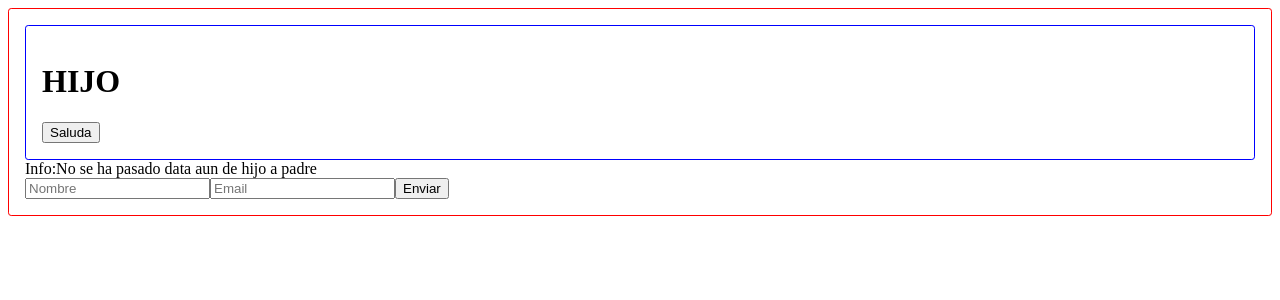
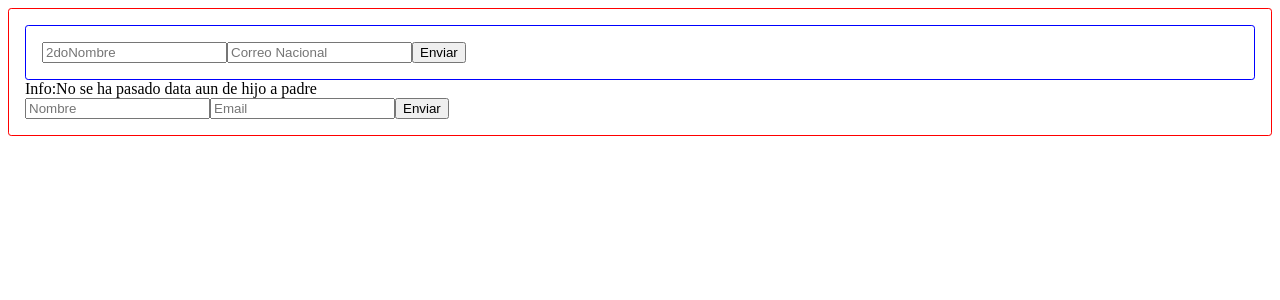
Before and after one commit to RoswellCR/master-in-React, a React (Create React App) app: page / in a window 1280 px wide. Shown: the top 300 px of the page. Built offline with nearby package versions, Linux system fonts and the light colour scheme.

Commit message:
Inputs no controlados con formularios

```diff
--- a/src/App.js
+++ b/src/App.js
@@ -2,18 +2,24 @@ import React, {Component} from 'react';
 import './global.css'
 
 class Hijo extends Component{
+  handleSubmit = (event) =>{
+    event.preventDefault();
+    const name = event.target[0].value;
+    const mail = event.target[1].value;
 
-  manejadorClick=()=>{
-     this.props.onSaluda("pasando Datos de hijo a padre");
+    this.props.mostrando({name, mail})
+  }
 
-  }
   render(){
     return(
       <div className='box blue'>
-        <h1>HIJO</h1>
-        <button onClick={this.manejadorClick}>
-          Saluda
-        </button>
+        <form onSubmit={this.handleSubmit}>
+         <input type='text' placeholder="2doNombre" />
+         <input type='text' placeholder="Correo Nacional" />
+         <button>
+            Enviar
+         </button>
+       </form>
       </div>
     );
   }
@@ -30,6 +36,8 @@ class InputNoControlado extends Component {
     //manejo de datos
     this.props.onSend({nombre, email})
   }
+
+
 
   render(){
     return (
@@ -48,6 +56,7 @@ class InputNoControlado extends Component {
       <button onClick={this.handelClick}>
         Enviar
       </button>
+
       </div>
     )
   }
@@ -58,9 +67,9 @@ class App extends Component {
   aviso=()=>{
      ;
   };
-  manejador = (name) => {
-    alert(" Esto es: "+ name);
-      this.setState((state)=>this.mostarH1= true);
+  manejador = (data) => {
+    alert(" Esto es: "+ data.name +" "+ data.mail );
+      console.log(data)
   };
 
   send=(data)=>{
@@ -72,7 +81,7 @@ class App extends Component {
     return (
     <div className='box red'>
        <Hijo
-         onSaluda={this.manejador}
+         mostrando={this.manejador}
        />
        <div >
           Info:{this.mostarH1
@@ -82,6 +91,8 @@ class App extends Component {
        <InputNoControlado
         onSend={this.send}
        />
+       <></>
+
     </div>
     );
   }
```
